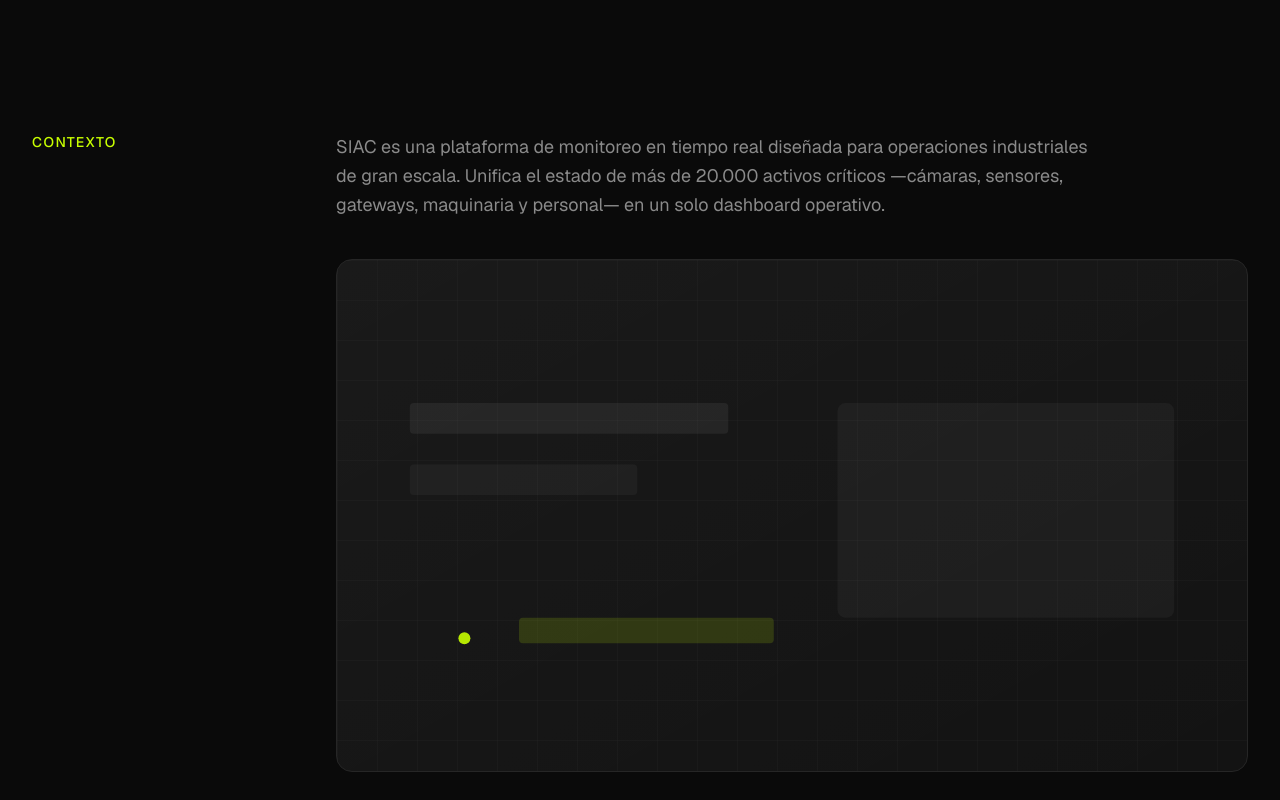
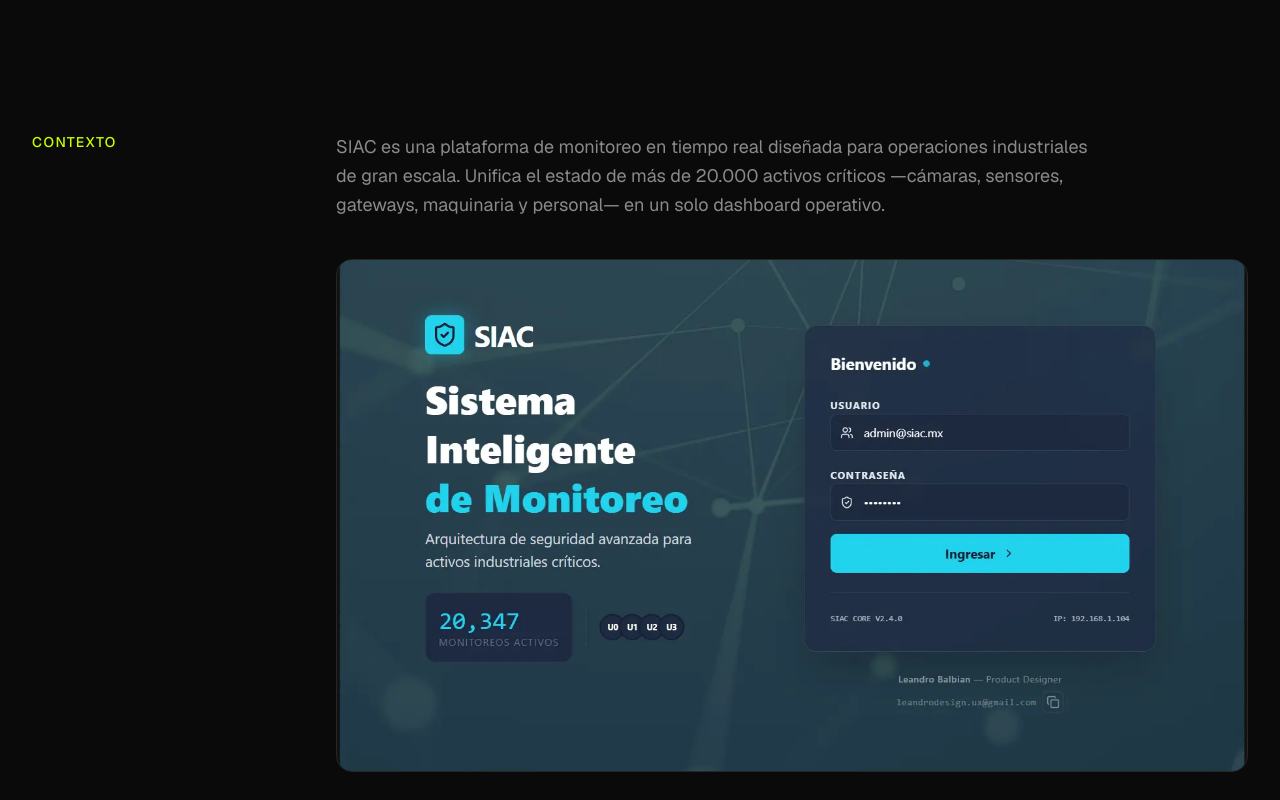
Before and after one commit to leandrodesignux-ux/Leandrobalbian, a Next.js app: page /proyectos/siac in a window 1280 px wide. Shown: the part 1000-1800 px from the top of the page. Built offline with nearby package versions, Linux system fonts and the light colour scheme.

Commit message:
feat: agregar imagen SIAC-CONTEXTO a la sección Contexto del case study

```diff
--- a/src/components/sections/CaseStudy.tsx
+++ b/src/components/sections/CaseStudy.tsx
@@ -10,6 +10,7 @@
 } from "@/lib/motion";
 import { motion } from "framer-motion";
 import { ArrowUpRight, ArrowRight } from "lucide-react";
+import Image from "next/image";
 import Link from "next/link";
 import type { CaseStudyData, CaseStudySection } from "@/data/case-studies";
 import type { ProjectListItem } from "@/data/projects-list";
@@ -359,7 +360,21 @@
                   </motion.div>
                 )}
 
-                {section.hasImage && !section.video && (
+                {section.image && !section.video && (
+                  <motion.div variants={fadeUp} className="mt-10">
+                    <div className="relative aspect-video w-full overflow-hidden rounded-2xl border border-border bg-elevated">
+                      <Image
+                        src={section.image}
+                        alt={`${study.title} — ${section.title}`}
+                        fill
+                        sizes="(max-width: 1024px) 100vw, 50vw"
+                        className="object-cover"
+                      />
+                    </div>
+                  </motion.div>
+                )}
+
+                {section.hasImage && !section.image && !section.video && (
                   <motion.div variants={fadeUp} className="mt-10">
                     <PlaceholderImage className="aspect-video" />
                   </motion.div>
--- a/src/data/case-studies.ts
+++ b/src/data/case-studies.ts
@@ -8,6 +8,7 @@
   }[];
   hasImage?: boolean;
   video?: string;
+  image?: string;
 };
 
 export type CaseStudyData = {
@@ -51,7 +52,7 @@
         paragraphs: [
           "SIAC es una plataforma de monitoreo en tiempo real diseñada para operaciones industriales de gran escala. Unifica el estado de más de 20.000 activos críticos —cámaras, sensores, gateways, maquinaria y personal— en un solo dashboard operativo.",
         ],
-        hasImage: true,
+        image: "/SIAC-CONTEXTO.webp",
       },
       {
         id: "problema",
```
Also changed, not shown: public/SIAC-CONTEXTO.webp (added).
